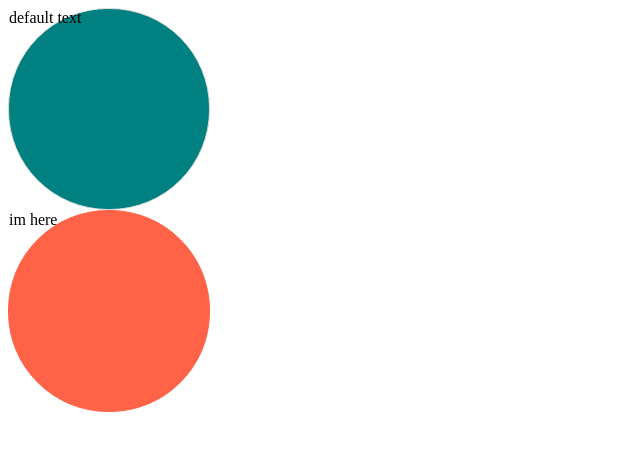
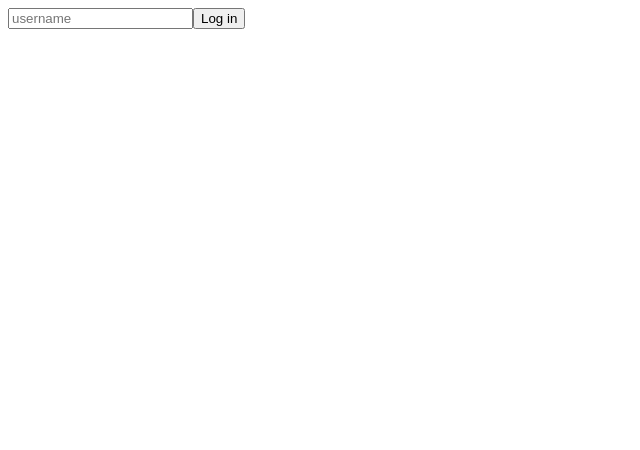
Before and after one commit to leesaewa/react-practice2, a React (Create React App) app: page / in a window 1280 px wide. Shown: the top 450 px of the page, without its empty margins (0-640 px from the left). Built offline with nearby package versions, Linux system fonts and the light colour scheme.

Commit message:
state with ts

```diff
--- a/src/App.tsx
+++ b/src/App.tsx
@@ -1,10 +1,28 @@
-import Circle from "./Circle";
+import { useState } from "react";
 
 function App() {
+  const [value, setValue] = useState("");
+  const onChange = (event: React.FormEvent<HTMLInputElement>) => {
+    const {
+      currentTarget: { value },
+    } = event;
+    setValue(value);
+  };
+  const onSubmit = (event: React.FormEvent<HTMLFormElement>) => {
+    event.preventDefault();
+    console.log("hello", value);
+  };
   return (
     <div>
-      <Circle borderColor="#ddd" bgColor="teal" />
-      <Circle text="im here" bgColor="tomato" />
+      <form onSubmit={onSubmit}>
+        <input
+          value={value}
+          onChange={onChange}
+          type="text"
+          placeholder="username"
+        />
+        <button>Log in</button>
+      </form>
     </div>
   );
 }
--- a/src/Circle.tsx
+++ /dev/null
@@ -1,32 +0,0 @@
-import styled from "styled-components";
-
-// interface : object를 설명해주는 것
-interface ContainerProps {
-  bgColor: string;
-  borderColor: string;
-}
-
-const Container = styled.div<ContainerProps>`
-  width: 200px;
-  height: 200px;
-  background-color: ${(props) => props.bgColor};
-  border-radius: 100px;
-  border: 1px solid ${(props) => props.borderColor};
-`;
-
-interface CircleProps {
-  bgColor: string;
-  borderColor?: string;
-  text?: string;
-}
-
-function Circle({ bgColor, borderColor, text = "default text" }: CircleProps) {
-  return (
-    <Container bgColor={bgColor} borderColor={borderColor ?? bgColor}>
-      {text}
-    </Container>
-  );
-  //만약 borderColor가 undefined 라면, borderColor는 bgColor와 같은 값을 가진다.
-}
-
-export default Circle;
```
